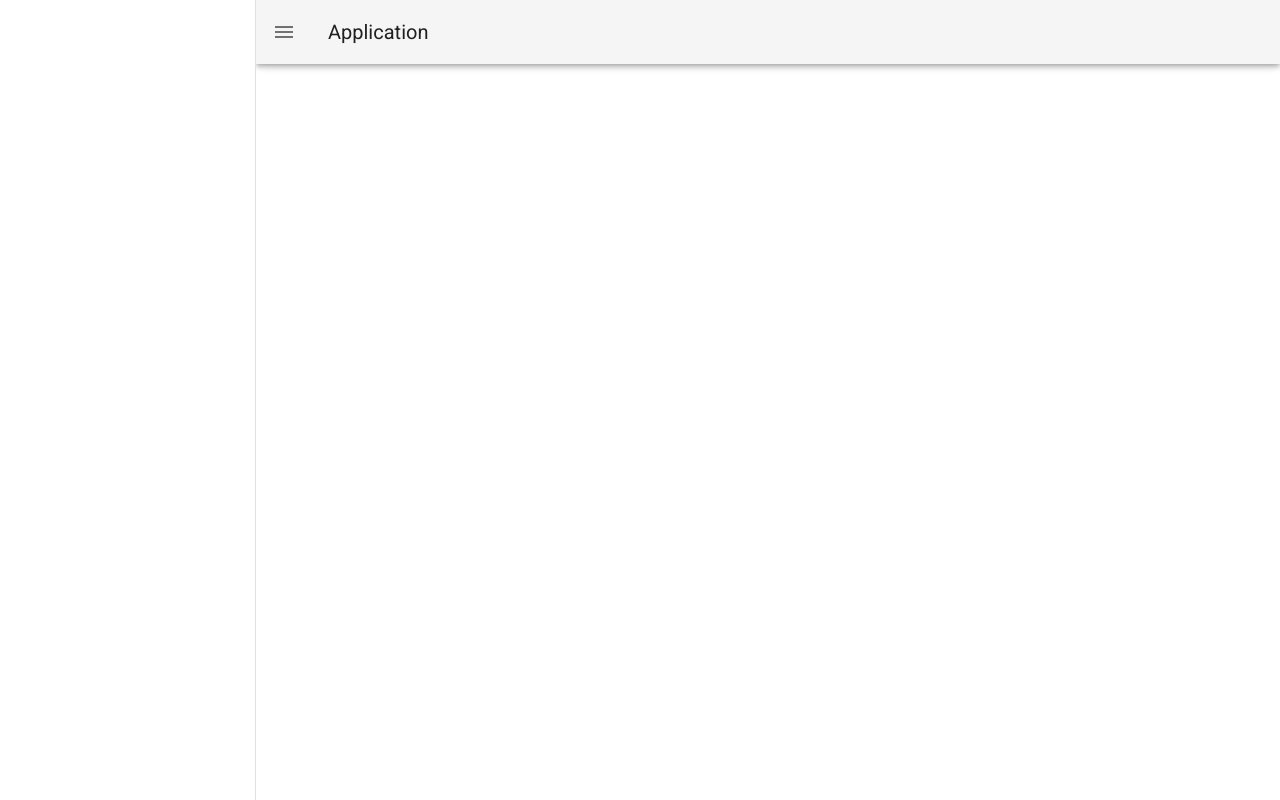
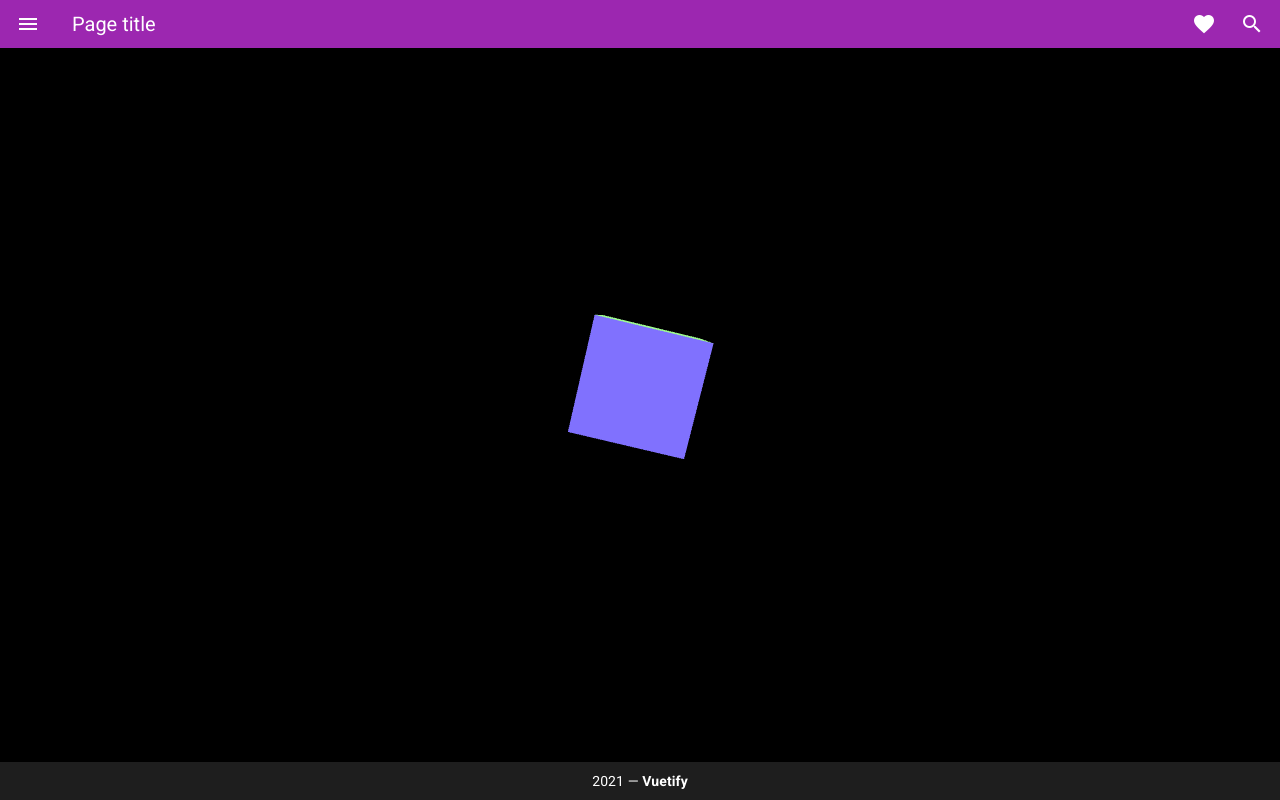
Before and after one commit to kuangcaobaihuzi2017/vuethreejs, a Vue app: page / in a window 1280 px wide. Built offline with nearby package versions, Linux system fonts and the light colour scheme.

Commit message:
プロトタイプ これからプロトタイプを元に開発

```diff
--- a/babel.config.js
+++ b/babel.config.js
@@ -1,3 +1,3 @@
 module.exports = {
-  presets: ["@vue/cli-plugin-babel/preset"],
-};
+  presets: ['@vue/cli-plugin-babel/preset'],
+}
--- /dev/null
+++ b/src/components/CommonBody.vue
@@ -0,0 +1,73 @@
+<template>
+  <div>
+    <div id="container"></div>
+  </div>
+</template>
+
+<script>
+import * as THREE from 'three'
+import { OrbitControls } from 'three/examples/jsm/controls/OrbitControls.js'
+export default {
+  data() {
+    return {
+      camera: null,
+      scene: null,
+      renderer: null,
+      mesh: null,
+      controls: null,
+    }
+  },
+  mounted() {
+    this.init()
+    this.animate()
+  },
+  methods: {
+    //初始化
+    init: function () {
+      //  创建场景对象Scene
+      this.scene = new THREE.Scene()
+
+      //网格模型添加到场景中
+      let geometry = new THREE.BoxGeometry(0.2, 0.2, 0.2)
+      let material = new THREE.MeshNormalMaterial({
+        color: 'white',
+      })
+      this.mesh = new THREE.Mesh(geometry, material)
+      this.scene.add(this.mesh)
+
+      /**
+       * 相机设置
+       */
+      let container = document.getElementById('container')
+      this.camera = new THREE.PerspectiveCamera(70, container.clientWidth / container.clientHeight, 0.01, 10)
+      this.camera.position.z = 1
+
+      /**
+       * 创建渲染器对象
+       */
+      this.renderer = new THREE.WebGLRenderer({ antialias: true })
+      this.renderer.setSize(container.clientWidth, container.clientHeight)
+      container.appendChild(this.renderer.domElement)
+
+      //创建控件对象
+      this.controls = new OrbitControls(this.camera, this.renderer.domElement)
+    },
+
+    // 动画
+    animate: function () {
+      requestAnimationFrame(this.animate)
+      this.mesh.rotation.x += 0.01
+      this.mesh.rotation.y += 0.02
+      this.renderer.render(this.scene, this.camera)
+    },
+  },
+}
+</script>
+
+<style>
+#container {
+  position: absolute;
+  width: 100%;
+  height: 100%;
+}
+</style>
--- a/src/components/Main.vue
+++ b/src/components/Main.vue
@@ -1,19 +1,37 @@
 <template>
-  <v-app id="inspire">
-    <v-navigation-drawer v-model="drawer" app> </v-navigation-drawer>
+  <v-app>
+    <v-app-bar color="purple" absolute dense dark>
+      <v-app-bar-nav-icon></v-app-bar-nav-icon>
+      <v-toolbar-title>Page title</v-toolbar-title>
+      <v-spacer></v-spacer>
+      <v-btn icon>
+        <v-icon>mdi-heart</v-icon>
+      </v-btn>
 
-    <v-app-bar app>
-      <v-app-bar-nav-icon @click="drawer = !drawer"></v-app-bar-nav-icon>
-
-      <v-toolbar-title>Application</v-toolbar-title>
+      <v-btn icon>
+        <v-icon>mdi-magnify</v-icon>
+      </v-btn>
     </v-app-bar>
 
-    <v-main> </v-main>
+    <!-- 根据应用组件来调整你的内容 -->
+    <v-main>
+      <!-- 给应用提供合适的间距 -->
+      <common-body></common-body>
+    </v-main>
+    <v-footer dark padless>
+      <v-card class="flex" flat tile>
+        <v-card-text class="py-2 white--text text-center"> {{ new Date().getFullYear() }} — <strong>Vuetify</strong> </v-card-text>
+      </v-card>
+    </v-footer>
   </v-app>
 </template>
 
 <script>
+import CommonBody from '@/components/CommonBody'
+
 export default {
-  data: () => ({ drawer: null }),
-};
+  components: {
+    CommonBody,
+  },
+}
 </script>
--- a/vue.config.js
+++ b/vue.config.js
@@ -1,3 +1,3 @@
 module.exports = {
-  transpileDependencies: ["vuetify"],
-};
+  transpileDependencies: ['vuetify'],
+}
```
Also changed, not shown: package.json (+5 -2 lines), src/App.vue (+4 -5 lines), src/main.js (+5 -5 lines), src/plugins/vuetify.js (+4 -4 lines), 2 other files (tests, documents, lock files or other folders).
